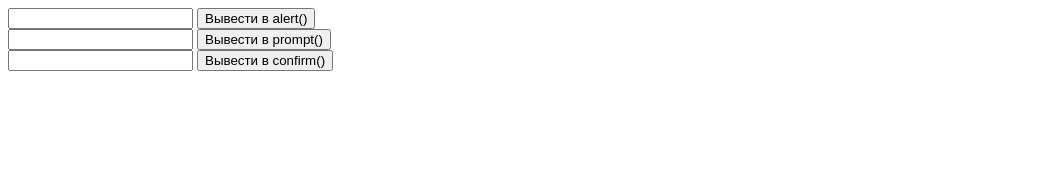
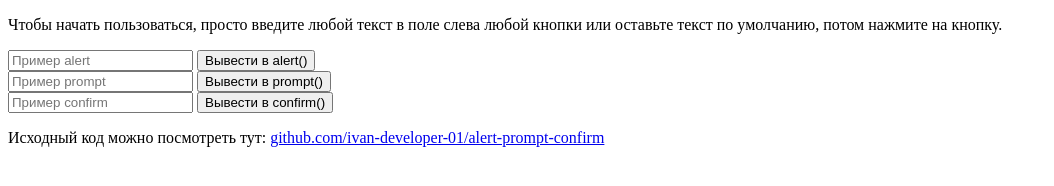
Before and after one commit to ivan-developer-01/alert-prompt-confirm, a plain HTML site: page index.html in a window 1280 px wide. Shown: the whole page, without its empty margins (0-1054 px from the left). Drawn offline with Linux system fonts and the light colour scheme.

Commit message:
added some comments to code and text fields

```diff
--- a/index.html
+++ b/index.html
@@ -9,9 +9,15 @@
 	<link rel="stylesheet" href="style.css">
 </head>
 <body>
-	<div class="group"> <input type="text" class="alert-input"> <button class="alert-button">Вывести в alert()</button> </div>
-    <div class="group"> <input type="text" class="prompt-input"> <button class="prompt-button">Вывести в prompt()</button> </div>
-    <div class="group"> <input type="text" class="confirm-input"> <button class="confirm-button">Вывести в confirm()</button> </div>
+    <p>Чтобы начать пользоваться, просто введите любой текст в поле слева любой кнопки или оставьте текст по умолчанию, потом нажмите на кнопку.</p>
+
+	<div class="group"> <input type="text" class="alert-input" placeholder="Пример alert"> <button class="alert-button">Вывести в alert()</button> </div>
+    <div class="group"> <input type="text" class="prompt-input" placeholder="Пример prompt"> <button class="prompt-button">Вывести в prompt()</button> </div>
+    <div class="group"> <input type="text" class="confirm-input" placeholder="Пример confirm"> <button class="confirm-button">Вывести в confirm()</button> </div>
+
+    <p>
+        Исходный код можно посмотреть тут: <a href="https://github.com/ivan-developer-01/alert-prompt-confirm">github.com/ivan-developer-01/alert-prompt-confirm</a>
+    </p>
 
     <script src="apc/lib.js"></script>
 	<script src="script.js"></script>
--- a/script.js
+++ b/script.js
@@ -13,10 +13,12 @@ const alertButton = $_(".alert-button"),
 
         const input = $_("." + splittedClass[0] + "-input");
 
-        await alerts({
+        functionName !== "alerts" ? await alerts({
             modalMessage: await window[functionName]({
                 modalMessage: input.value
             })
+        }) : await window[functionName]({
+            modalMessage: input.value
         });
     });
 });
```
